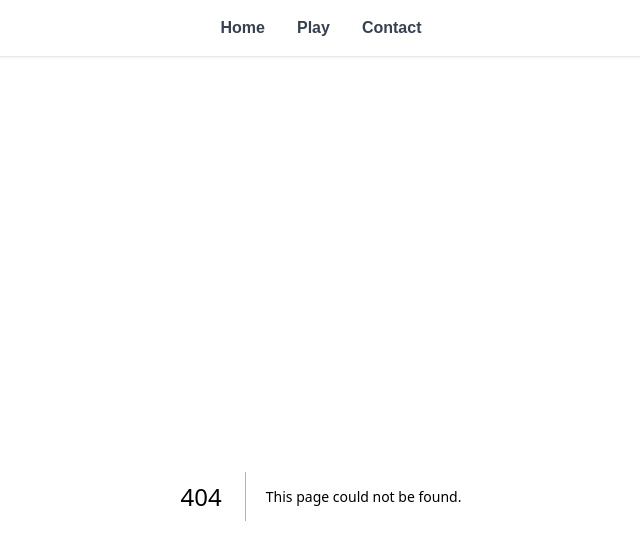
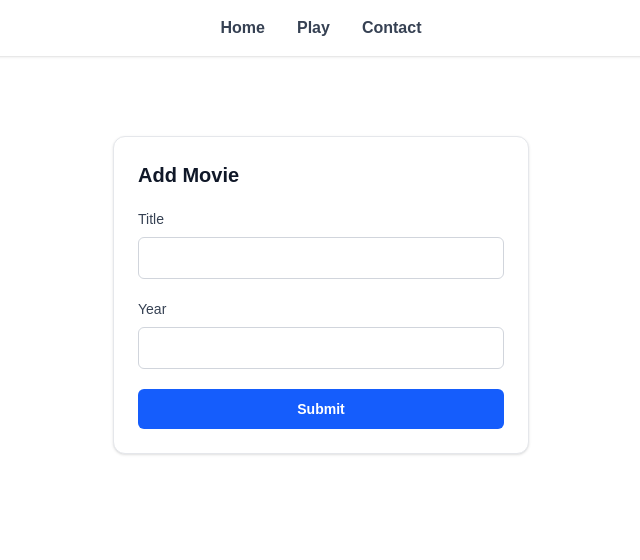
Before and after one commit to EricStockTeacher/NextJS_CP4485, a Next.js app: page /movies/addmovie in a window 1280 px wide. Before the commit this address had no page. Shown: the top 560 px of the page, without its empty margins (319-959 px from the left). Built offline with nearby package versions, Linux system fonts and the light colour scheme.

Commit message:
added basic data for movies, initialized mongo atlas connection

```diff
--- /dev/null
+++ b/app/api/db.js
@@ -0,0 +1,23 @@
+import { MongoClient, ServerApiVersion } from 'mongodb';
+
+export async function connectToDB() {
+    const uri = `mongodb+srv://${process.env.MONGO_USER}:${process.env.MONGO_PASSWORD}@cluster0.e1yifa4.mongodb.net/?appName=Cluster0`;
+    // Create a MongoClient with a MongoClientOptions object to set the Stable API version
+    const client = new MongoClient(uri, {
+        serverApi: {
+        version: ServerApiVersion.v1,
+        strict: true,
+        deprecationErrors: true,
+        }
+    });
+    try {
+        // Connect the client to the server	(optional starting in v4.7)
+        await client.connect();
+        // Send a ping to confirm a successful connection
+        await client.db("admin").command({ ping: 1 });
+        console.log("Pinged your deployment. You successfully connected to MongoDB!");
+    } finally {
+        // Ensures that the client will close when you finish/error
+        await client.close();
+    }
+}
--- /dev/null
+++ b/app/movies/addmovie/page.js
@@ -0,0 +1,62 @@
+import {movies} from '@/lib/movies'
+import { revalidatePath } from 'next/cache'
+import { redirect } from 'next/navigation'
+
+
+export default function Page() {
+    async function submitForm(formData) {
+        "use server"
+        const formFields = {
+            title: formData.get("title"),
+            year: formData.get("year"),
+        }
+
+        let maxId = -1;
+        movies.forEach( movie => { if( movie.id > maxId) maxId = movie.id})
+
+        console.log("Form Data", formFields)
+
+        movies.push( {id: (maxId+1), title: formFields.title, year: formFields.year} )
+        //movies.push( {title: formFields.title, year: formFields.year} )
+
+        revalidatePath('/movies')
+
+        redirect('/movies');
+    }
+
+
+
+
+    return (
+        <main className="mx-auto mt-10 w-full max-w-md px-4">
+            <form action={submitForm} className="space-y-5 rounded-xl border border-gray-200 bg-white p-6 shadow-sm">
+                <h1 className="text-xl font-semibold text-gray-900">Add Movie</h1>
+
+                <div className="space-y-2">
+                    <label htmlFor="title" className="block text-sm font-medium text-gray-700">Title</label>
+                    <input
+                        name="title"
+                        id="title"
+                        className="w-full rounded-md border border-gray-300 px-3 py-2 text-gray-900 outline-none transition focus:border-blue-500 focus:ring-2 focus:ring-blue-200"
+                    />
+                </div>
+
+                <div className="space-y-2">
+                    <label htmlFor="year" className="block text-sm font-medium text-gray-700">Year</label>
+                    <input
+                        name="year"
+                        id="year"
+                        className="w-full rounded-md border border-gray-300 px-3 py-2 text-gray-900 outline-none transition focus:border-blue-500 focus:ring-2 focus:ring-blue-200"
+                    />
+                </div>
+
+                <button
+                    type="submit"
+                    className="inline-flex w-full items-center justify-center rounded-md bg-blue-600 px-4 py-2.5 text-sm font-semibold text-white transition hover:bg-blue-700 focus:outline-none focus:ring-2 focus:ring-blue-300"
+                >
+                    Submit
+                </button>
+            </form>
+        </main>
+    )
+}
--- /dev/null
+++ b/app/movies/page.js
@@ -0,0 +1,16 @@
+
+import { movies} from '@/lib/movies'
+
+export default function Page() {
+    return (
+        <>
+            {movies.map( (movie) => {
+                return <div key={movie.id}>
+                        <h3>Name: {movie.title}</h3>
+                        <p>Year: {movie.year}</p>
+                    </div>
+            })
+            }
+        </>
+    )
+}
--- a/app/page.js
+++ b/app/page.js
@@ -1,7 +1,9 @@
 import Image from "next/image";
 
+import {connectToDB} from '@/app/api/db'
+
 export default function Home() {
-
+  connectToDB()
   const first = "Eric";
   const last = "Stock";
   return (
--- /dev/null
+++ b/lib/movies.js
@@ -0,0 +1,4 @@
+export const movies = [
+    { id: 1, title: "Inception", year: 2010},
+    { id: 2, title: "The Matrix", year: 1999},
+]
--- a/package.json
+++ b/package.json
@@ -9,6 +9,7 @@
     "lint": "eslint"
   },
   "dependencies": {
+    "mongodb": "^7.2.0",
     "next": "16.2.6",
     "react": "19.2.4",
     "react-dom": "19.2.4"
```
Also changed, not shown: 1 other file (tests, documents, lock files or other folders).
